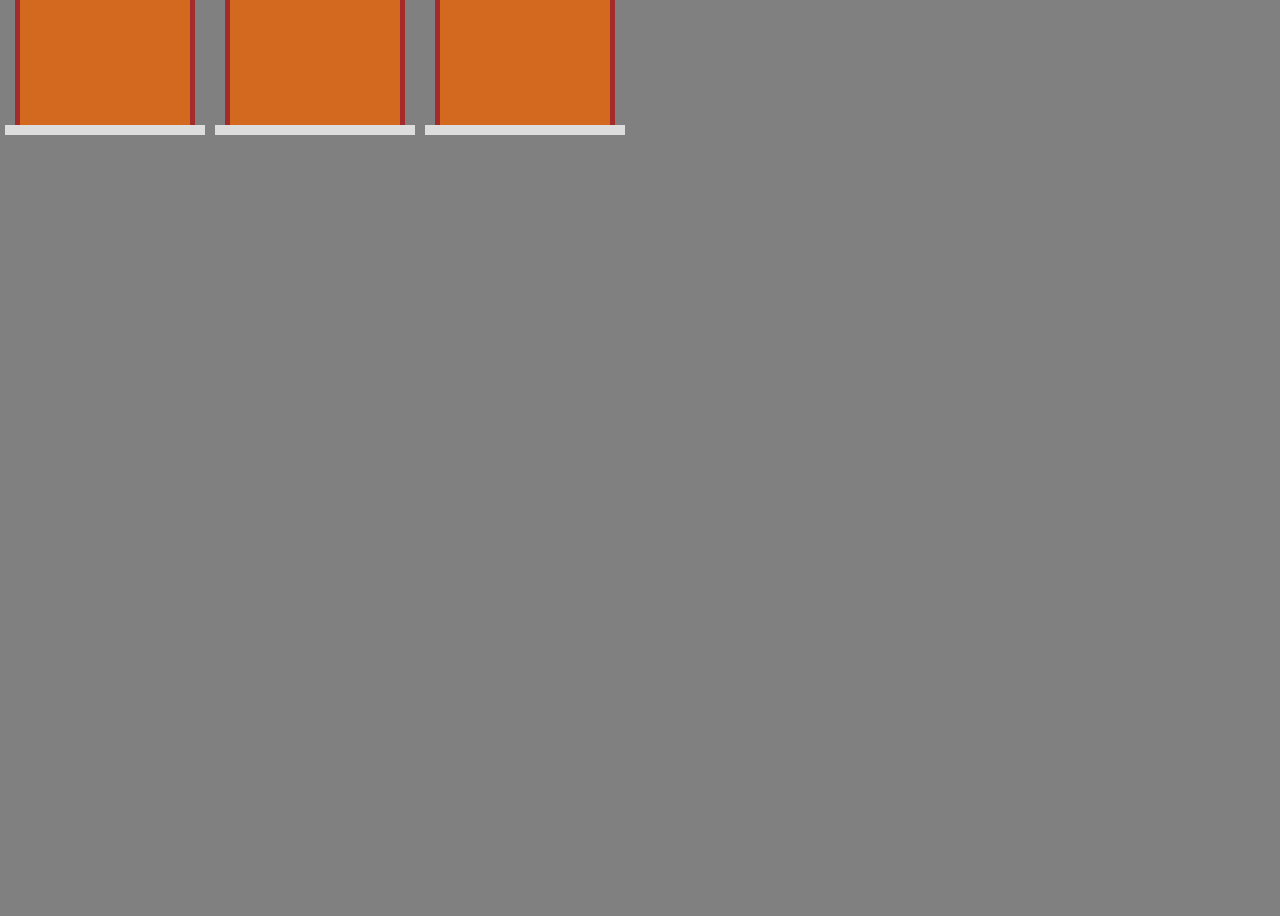
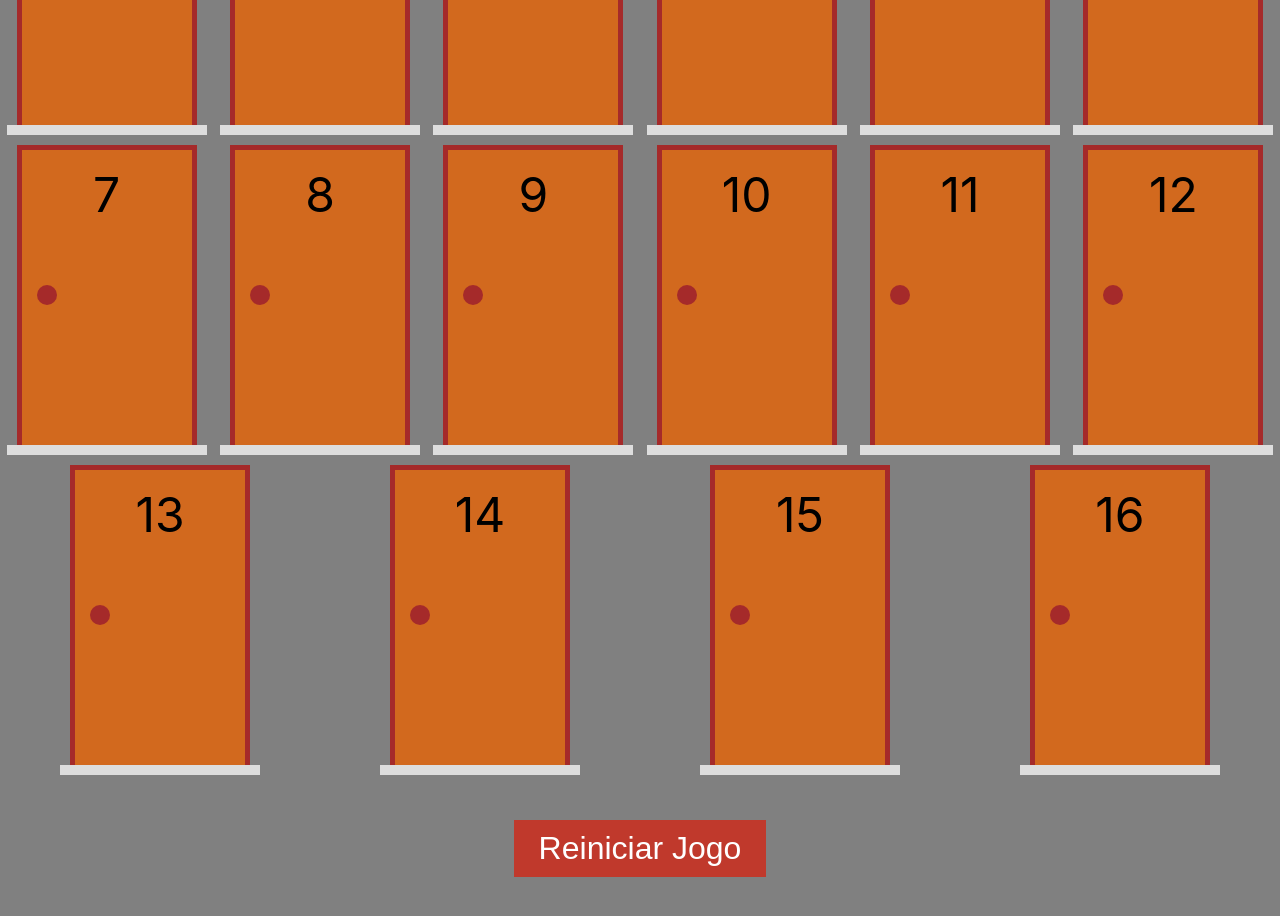
Before and after one commit to ChristanDaniel/clone-door-game, a Next.js app: page /jogo in a window 1280 px wide. Shown: the part 180-1096 px from the top of the page. Before the commit the page ends 800 px from the top, so only its background shows below. Built offline with nearby package versions, Linux system fonts and the light colour scheme.

Commit message:
botão de reiniciar game criado

```diff
--- a/pages/jogo.tsx
+++ b/pages/jogo.tsx
@@ -1,26 +1,38 @@
-import type { NextPage } from 'next'
-import Presente from '../src/components/Presente'
-import Porta from '../src/components/Porta'
-import PortaModel from '../src/Model/Porta'
-import { useState } from 'react'
-import { atualizarPortas, criarPortas } from '../src/functions/Porta'
+import type { NextPage } from "next";
+import Presente from "../src/components/Presente";
+import Porta from "../src/components/Porta";
+import PortaModel from "../src/Model/Porta";
+import { useState } from "react";
+import { atualizarPortas, criarPortas } from "../src/functions/Porta";
+import Link from "next/link";
 
-import styles  from '../styles/Jogo.module.css'
+import styles from "../styles/Jogo.module.css";
 
 const Jogo: NextPage = () => {
-  const [portas, setPortas] = useState(criarPortas(3,2))
+  const [portas, setPortas] = useState(criarPortas(16, 2));
 
   return (
     <div className={styles.jogo}>
-      {portas.map(porta => {
-        return <Porta
-        key={porta.numero}
-        value={porta}
-        onChange={novaPorta => setPortas(atualizarPortas(portas, novaPorta))}
-        />
-      })}
+      <div className={styles.portas}>
+        {portas.map((porta) => {
+          return (
+            <Porta
+              key={porta.numero}
+              value={porta}
+              onChange={(novaPorta) =>
+                setPortas(atualizarPortas(portas, novaPorta))
+              }
+            />
+          );
+        })}
+      </div>
+      <div className={styles.botoes}>
+        <Link href="/" passHref>
+          <button>Reiniciar Jogo</button>
+        </Link>
+      </div>
     </div>
-  )
-}
+  );
+};
 
-export default Jogo
+export default Jogo;
--- a/styles/Jogo.module.css
+++ b/styles/Jogo.module.css
@@ -1,3 +1,28 @@
 .jogo {
     display: flex;
+    flex-direction: column;
+    justify-content: center;
+    align-items: center;
+
 }
+
+.portas {
+    display: flex;
+    align-self: stretch;
+    justify-content: space-around;
+    flex-wrap: wrap;
+}
+
+.botoes {
+    display: flex;
+    justify-content: center;
+    margin: 40px;
+}
+
+.botoes button {
+    background: #c0392c;
+    color: #fff;
+    font-size: 2rem;
+    border: none;
+    padding: 10px 25px;
+}
```
